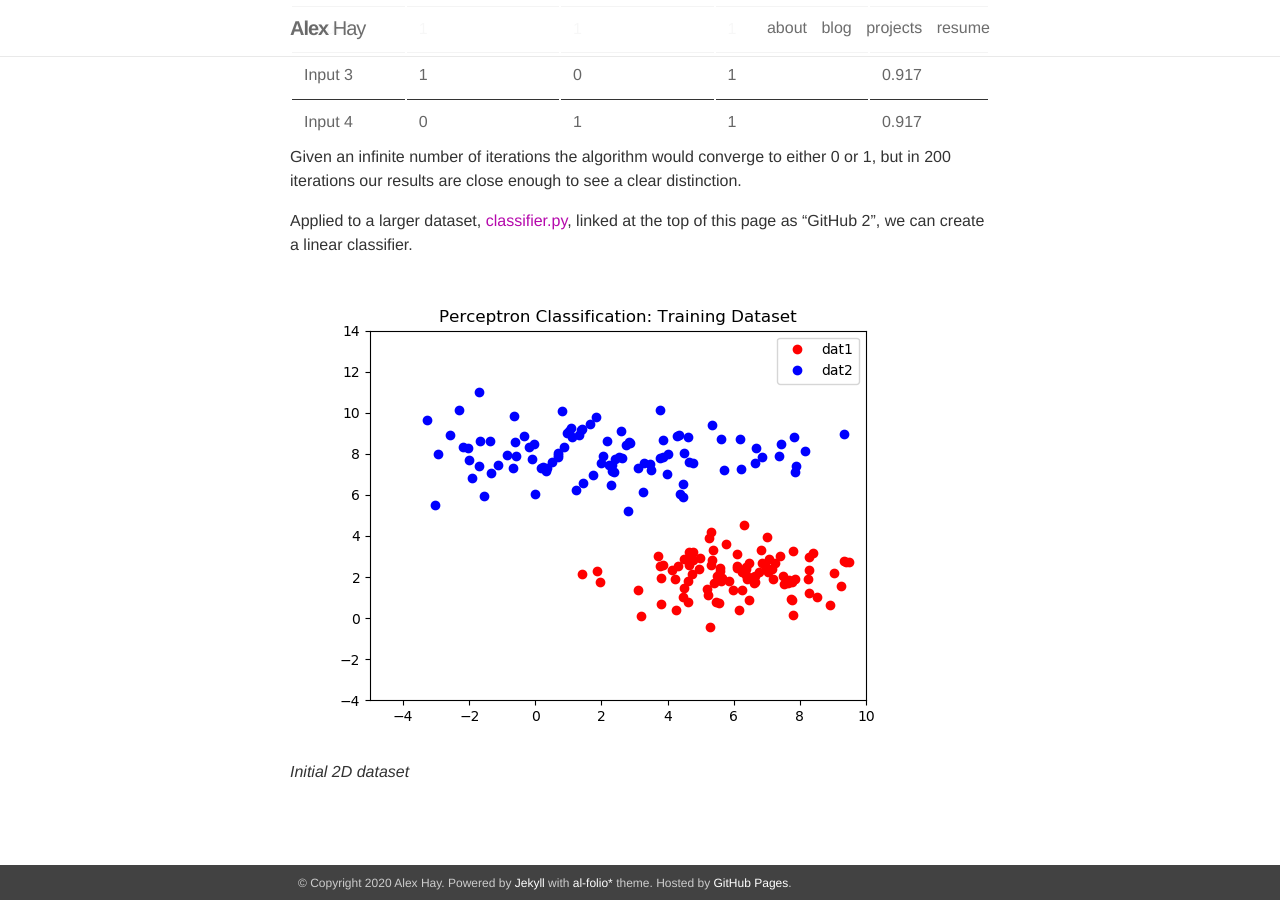
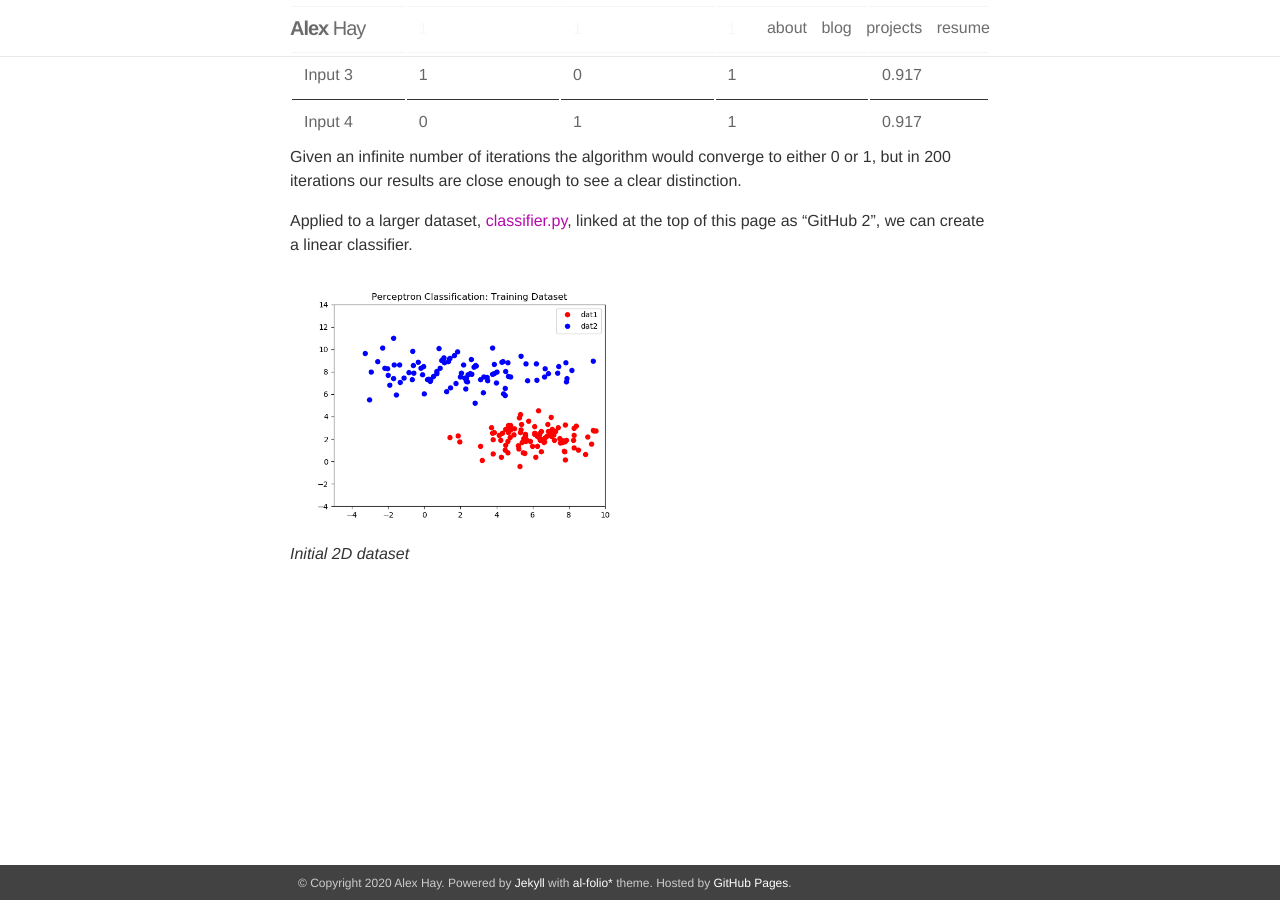
Before and after one commit to an-minyoung/an-minyoung.github.io, a Jekyll site: the page built from _posts/2019-11-20-perceptrons.markdown, in a window 1280 px wide and 900 px high, scrolled down 2624 px. Built offline with Jekyll 4.4.1, drawn with Linux system fonts in a browser that asks for light colours; nearby versions of some CDN libraries.

Commit message:
image scale test

```diff
--- a/_posts/2019-11-20-perceptrons.markdown
+++ b/_posts/2019-11-20-perceptrons.markdown
@@ -104,7 +104,7 @@ Given an infinite number of iterations the algorithm would converge to either 0
 Applied to a larger dataset, [classifier.py](https://github.com/alexanderhay2020/alexanderhay2020.github.io/blob/master/assets/py/classifier.py), linked at the top of this page as "GitHub 2", we can create a linear classifier.
 
 <p>
-    <img src="/assets/img/Figure_2-1.png" alt/>
+    <img src="/assets/img/Figure_2-1.png" width="50%;" height="50%;" alt/>
     <br>
     <em>Initial 2D dataset</em>
 </p>
```
